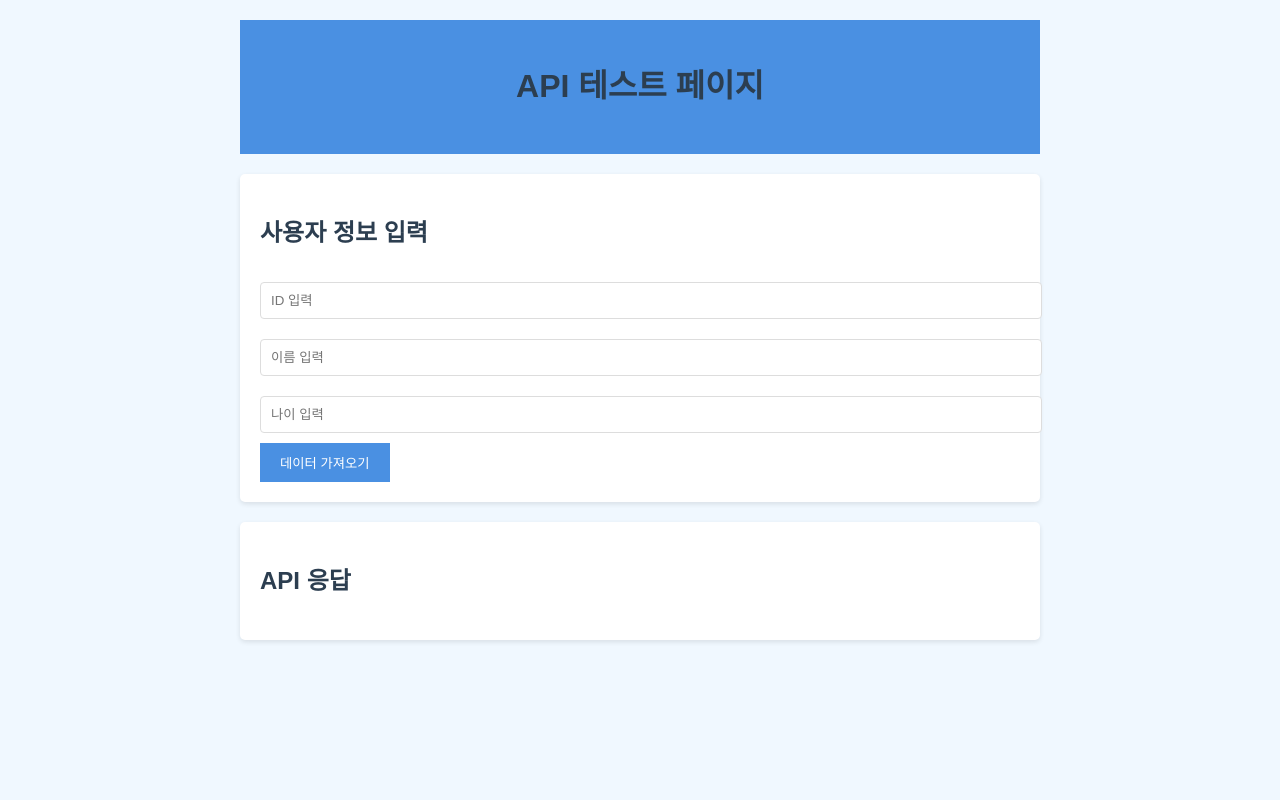
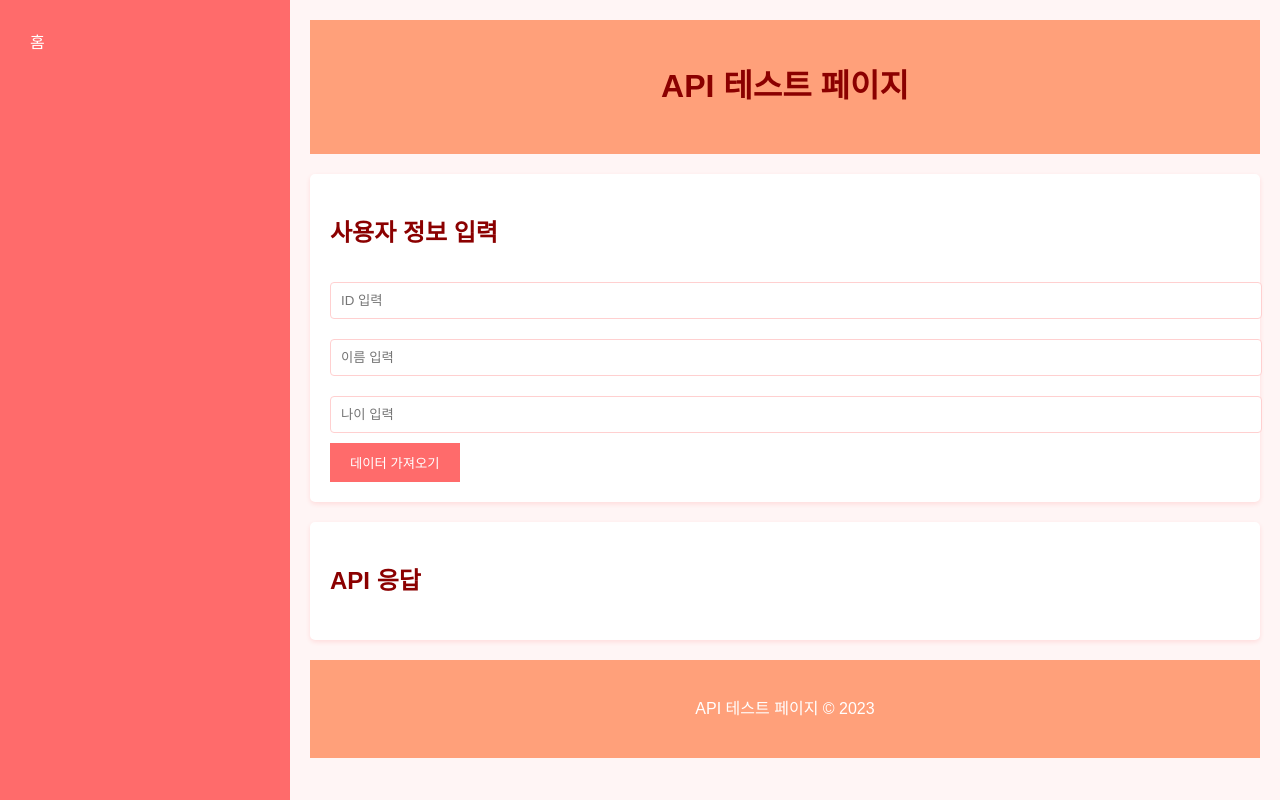
Before and after one commit to hareguu2142/HoMe, a website: page public/pages/js_api.html in a window 1280 px wide. Drawn offline with Linux system fonts and the light colour scheme.

Commit message:
Add/update HTML file: js_api.html

```diff
--- a/public/pages/js_api.html
+++ b/public/pages/js_api.html
@@ -11,39 +11,59 @@
         line-height: 1.6;
         margin: 0;
         padding: 0;
-        background-color: #f0f8ff;
-        color: #333;
+        background-color: #fff0f0;
+        color: #4a0000;
     }
     .wrapper {
-        max-width: 800px;
-        margin: 0 auto;
+        display: flex;
+        min-height: 100vh;
+    }
+    .sidebar {
+        width: 250px;
+        background-color: #ff6b6b;
         padding: 20px;
+        color: #ffffff;
+    }
+    .content {
+        flex: 1;
+        padding: 20px;
+        background-color: #fff5f5;
     }
     .header {
-        background-color: #4a90e2;
+        background-color: #ffa07a;
         padding: 20px;
         text-align: center;
         color: #ffffff;
     }
     h1, h2 {
-        color: #2c3e50;
+        color: #8b0000;
+    }
+    .nav-link {
+        display: block;
+        padding: 10px;
+        color: #ffffff;
+        text-decoration: none;
+        transition: background-color 0.3s;
+    }
+    .nav-link:hover {
+        background-color: #ff4500;
     }
     .input-container, .output-container {
         background-color: #fff;
         padding: 20px;
         margin: 20px 0;
         border-radius: 5px;
-        box-shadow: 0 2px 5px rgba(0,0,0,0.1);
+        box-shadow: 0 2px 5px rgba(255,0,0,0.1);
     }
     input[type="text"], input[type="number"] {
         width: 100%;
         padding: 10px;
         margin: 10px 0;
-        border: 1px solid #ddd;
+        border: 1px solid #ffd0d0;
         border-radius: 4px;
     }
     button {
-        background-color: #4a90e2;
+        background-color: #ff6b6b;
         color: #fff;
         border: none;
         padding: 10px 20px;
@@ -51,20 +71,31 @@
         transition: background-color 0.3s;
     }
     button:hover {
-        background-color: #357ae8;
+        background-color: #ff4500;
     }
     #output {
         white-space: pre-wrap;
         word-wrap: break-word;
     }
+    .footer {
+        text-align: center;
+        padding: 20px;
+        background-color: #ffa07a;
+        color: #ffffff;
+    }
 </style>
 </head>
 <body>
 <div class="wrapper">
+<aside class="sidebar">
+<nav>
+<a class="nav-link" href="/">홈</a>
+</nav>
+</aside>
+<main class="content">
 <header class="header">
 <h1>API 테스트 페이지</h1>
 </header>
-<main>
 <section class="input-container">
 <h2>사용자 정보 입력</h2>
 <input id="id" placeholder="ID 입력" type="text"/>
@@ -76,6 +107,9 @@
 <h2>API 응답</h2>
 <pre id="output"></pre>
 </section>
+<footer class="footer">
+<p>API 테스트 페이지 © 2023</p>
+</footer>
 </main>
 </div>
 <script>
```
